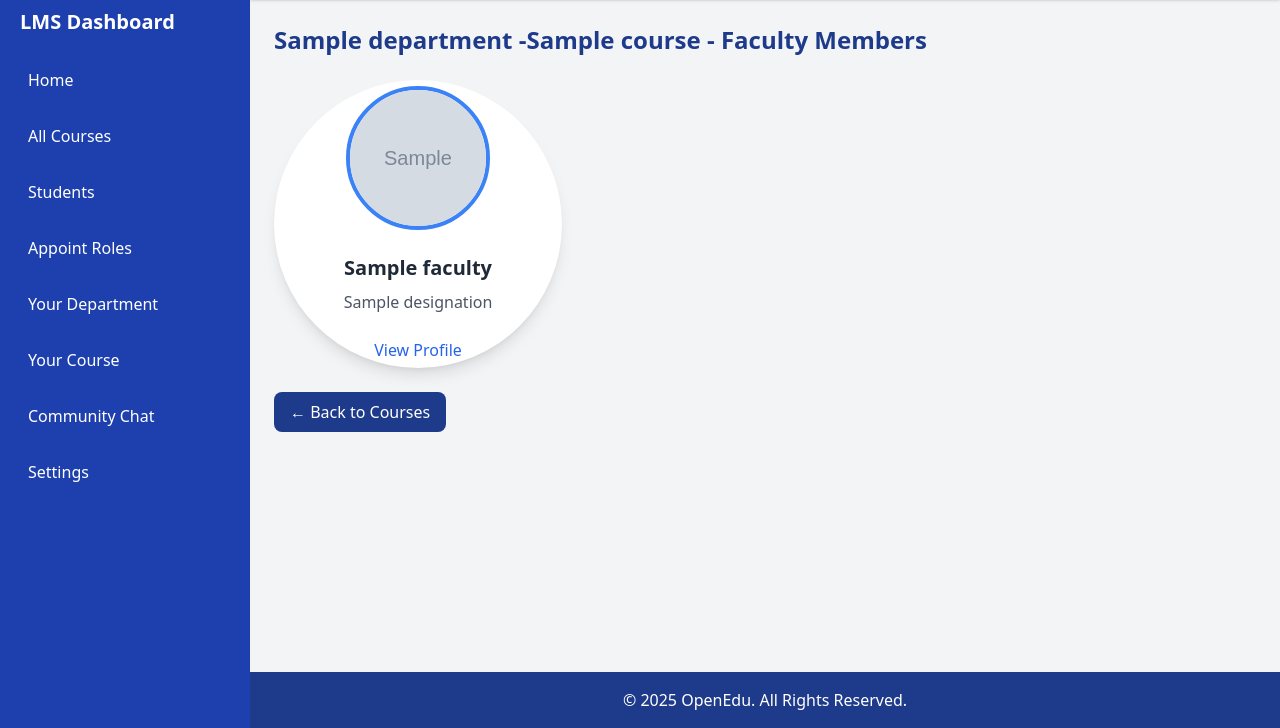
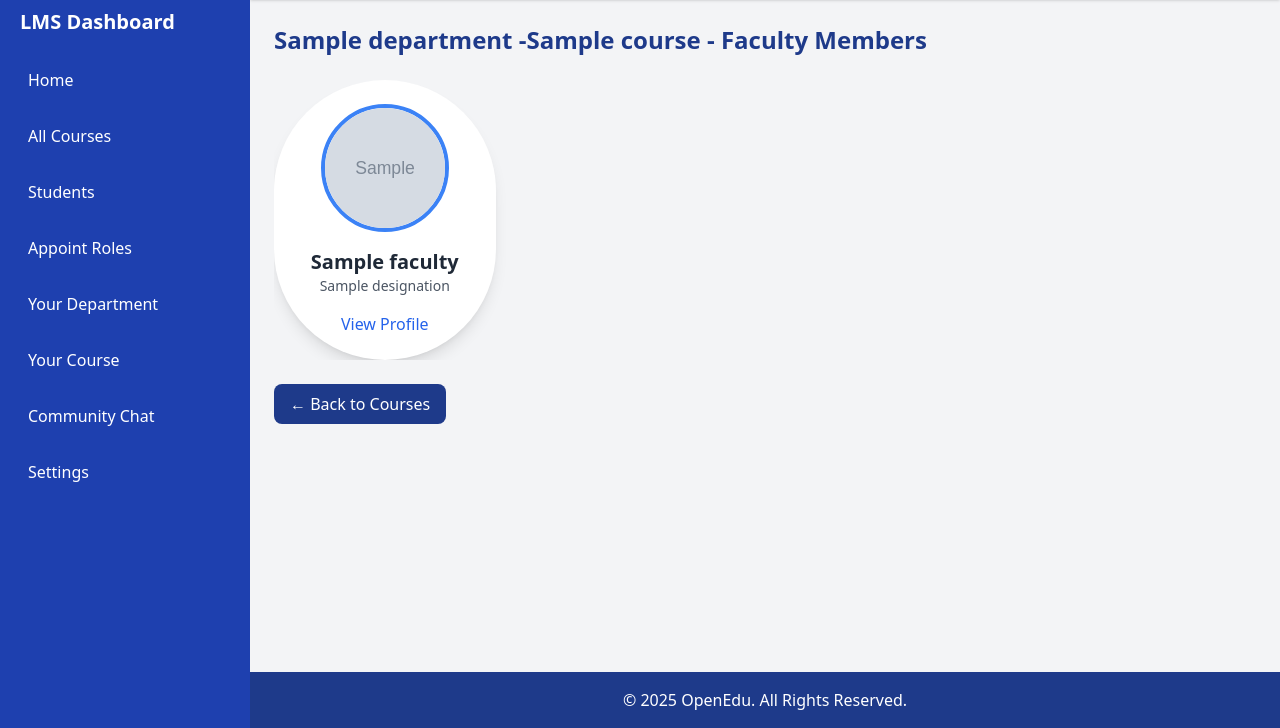
Before and after one commit to mrinoye/OpenEDU-A-Comprehensive-Open-Source-Learning-Platform, a Django app: template gitlms/lms/templates/lms/faculty.html in a window 1280 px wide. Shown: the part 72-800 px from the top of the page. Run offline with Django 5.2, Linux system fonts and the light colour scheme; the template is opened without the code that fills it: most values are stand-ins (such as "Sample title", 1, 10 or a date in 2020); grey boxes marked "Sample" are stand-in pictures; some libraries are stand-ins or nearby versions.

Commit message:
the faculty cards wont collide now

```diff
--- a/gitlms/lms/templates/lms/faculty.html
+++ b/gitlms/lms/templates/lms/faculty.html
@@ -6,16 +6,20 @@
 
   <!-- Faculty Cards -->
   {% if faculties %}
+  <div class="w-full overflow-x-auto">
     <div
-    class="grid grid-cols-1 sm:grid-cols-2 md:grid-cols-3 lg:grid-cols-4 gap-8"
+      class="grid grid-cols-1 sm:grid-cols-2 md:grid-cols-3 lg:grid-cols-4 gap-8 justify-items-center"
     >
       {% for faculty in faculties %}
       <div
-      class="relative flex flex-col items-center justify-center bg-white p-8 rounded-full shadow-lg transform transition-transform hover:scale-105 cursor-pointer w-72 h-72"
+        class="relative flex flex-col items-center justify-center bg-white p-6 rounded-full shadow-lg transform transition-transform hover:scale-105 cursor-pointer w-full max-w-xs aspect-square"
       >
-      {%if showUpdateFacultyModal %}
+        {% if showUpdateFacultyModal %}
         <!-- Three-dot menu -->
-      <div class="absolute top-1/2 right-3 transform -translate-y-1/2 dropdown">
+
+        <div
+          class="absolute top-1/2 right-3 transform -translate-y-1/2 dropdown"
+        >
           <button
             class="text-gray-600 hover:text-gray-800 focus:outline-none"
             onclick="toggleMenu('menu-videos-{{ faculty.id }}')"
@@ -83,7 +87,8 @@
             </button>
           </div>
         </div>
-      {%endif%}
+
+        {% endif %}
         <!-- Clickable Card Link -->
         <a
           href="{% url 'fac_lecs' department.id course.id faculty.id %}"
@@ -93,21 +98,24 @@
           <img
             src="{{ faculty.image.url }}"
             alt="{{ faculty.name }}"
-          class="w-36 h-36 object-cover rounded-full mb-6 border-4 border-blue-500"
+            class="w-32 h-32 object-cover rounded-full mb-4 border-4 border-blue-500"
           />
-        <!-- Adjusted Name Position -->
-        <h3 class="text-xl font-semibold text-gray-800 mb-2 text-center">
+          <!-- Name and Designation -->
+          <h3 class="text-xl font-semibold text-gray-800 text-center">
             {{ faculty.name }}
           </h3>
-        <p class="text-gray-600 text-center mb-2">{{ faculty.designation }}</p>
+          <p class="text-gray-600 text-center text-sm">
+            {{ faculty.designation }}
+          </p>
         </a>
-
-      <a href="#" class="mt-4 text-blue-600 hover:underline text-center"
-        >View Profile</a
-      >
+        <a href="#" class="mt-4 text-blue-600 hover:underline text-center">
+          View Profile
+        </a>
       </div>
       {% endfor %}
     </div>
+  </div>
+
   {% else %}
   <p class="text-gray-500">No faculty members found in this Course.</p>
   {% endif %}
```
Lines whose indentation alone changed are shown as unchanged.
